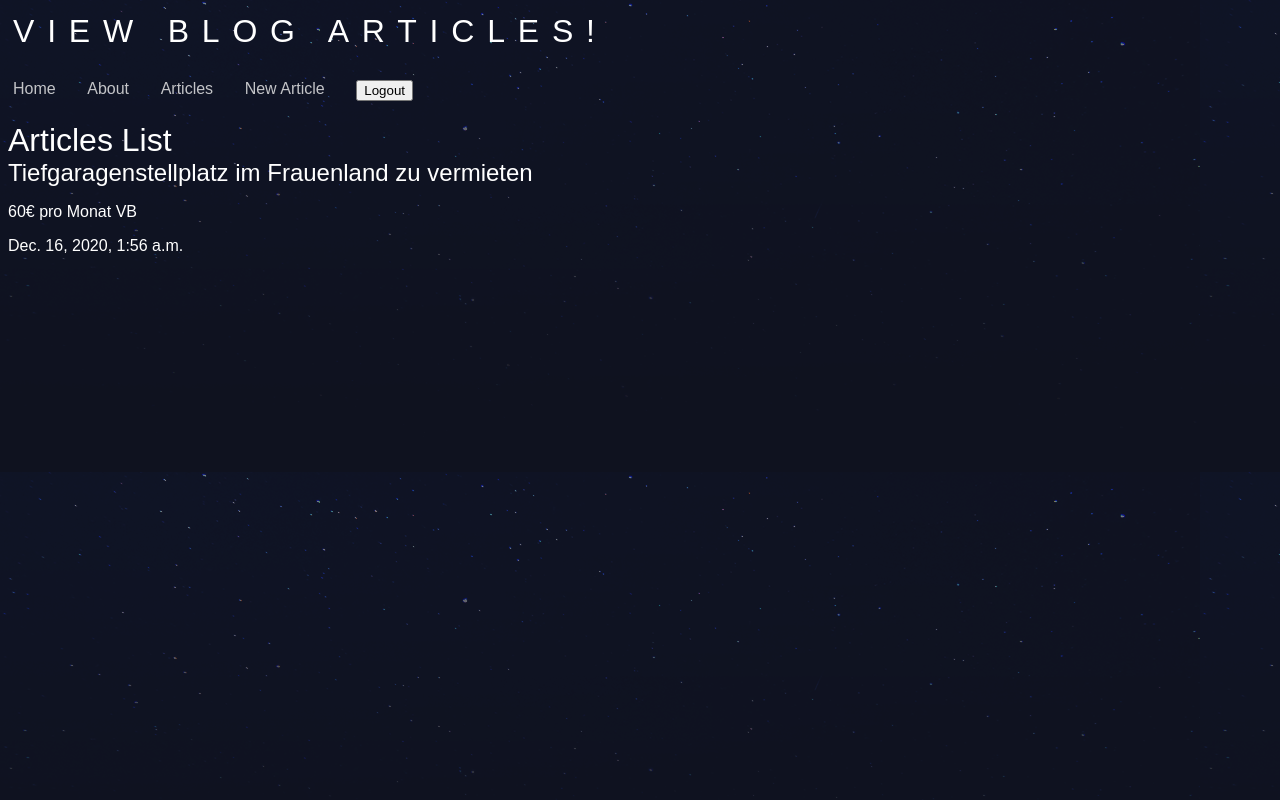
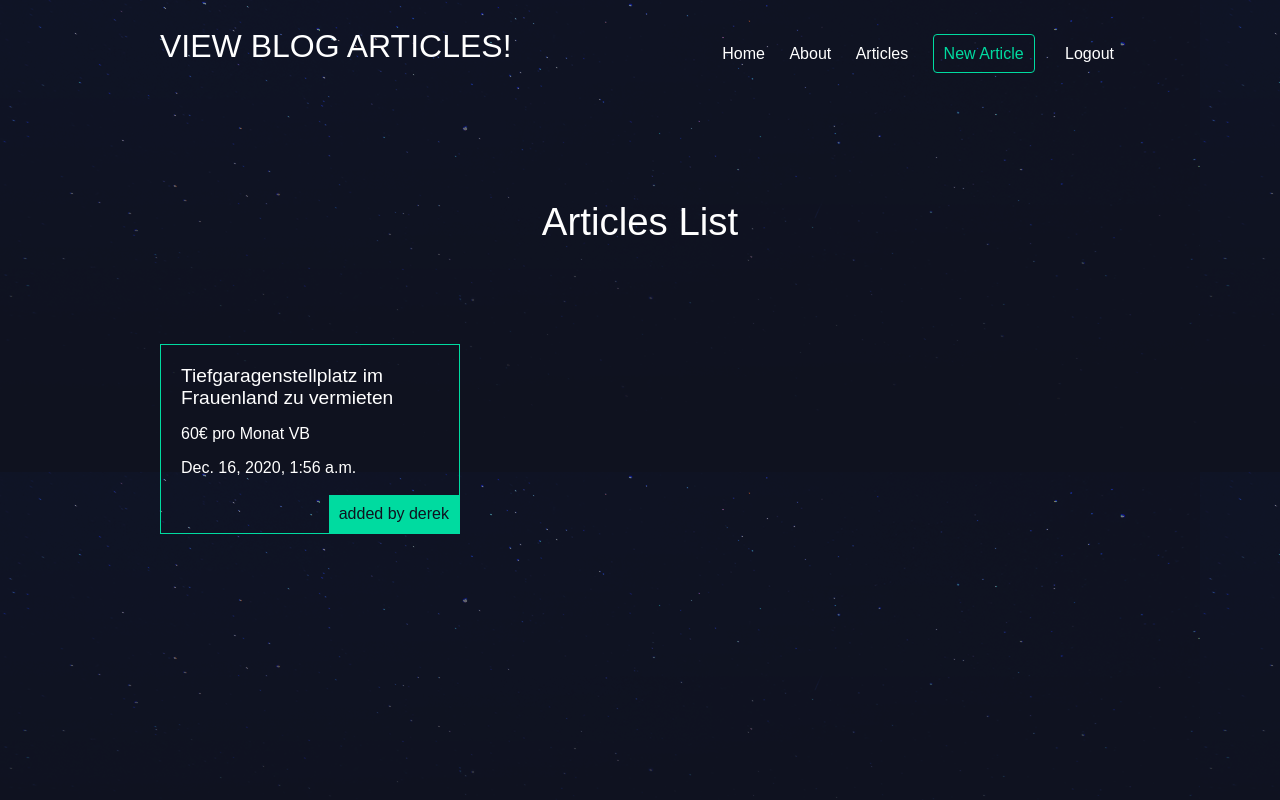
Before and after one commit to derek-watson14/DjangoSite, a Django app: page /articles/ in a window 1280 px wide. Run offline with Django 3.2, Linux system fonts and the light colour scheme; a user stored in the database is signed in; data comes from the database, SQL or seed files in the repository; both versions use the stored data as it was after the commit.

Commit message:
added styling to app

```diff
--- a/blog/articles/models.py
+++ b/blog/articles/models.py
@@ -1,4 +1,5 @@
 from django.db import models
+from django.contrib.auth.models import User
 
 STATUS_CHOICES = [
     ('d', 'Draft'),
@@ -15,8 +16,7 @@ class Article(models.Model):
     status = models.CharField(
         max_length=1, choices=STATUS_CHOICES, default='d')
     thumbnail = models.ImageField(default='default.png', blank=True)
-    # add thumbnail later
-    # add author later
+    author = models.ForeignKey(User, default=None, on_delete=models.CASCADE)
 
     def __str__(self):
         return self.title
--- a/blog/articles/templates/articles/article_create.html
+++ b/blog/articles/templates/articles/article_create.html
@@ -3,5 +3,10 @@
 {% block content %}
 <div class="create-article">
   <h2>Create a new article</h2>
+  <form class="site-form" action="{% url 'articles:create' %}" method="post" enctype="multipart/form-data">
+    {% csrf_token %}
+    {{ form }}
+    <input type="submit" value="Create">
+  </form>
 </div>
 {% endblock %}
--- a/blog/articles/templates/articles/article_list.html
+++ b/blog/articles/templates/articles/article_list.html
@@ -9,6 +9,7 @@
                     <h2><a href="{% url 'articles:detail' article.slug %}">{{ article.title }}</a></h2>
                     <p>{{ article.snippit }}</p>
                     <p>{{ article.date }}</p>
+                    <p class="author">added by {{ article.author.username }}</p>
                 </div>
             {% endif %}
         {% endfor %}
--- a/blog/articles/views.py
+++ b/blog/articles/views.py
@@ -1,7 +1,8 @@
-from django.shortcuts import render
+from django.shortcuts import render, redirect
 from .models import Article
 from django.http import HttpResponse
 from django.contrib.auth.decorators import login_required
+from . import forms
 
 
 def article_list(request):
@@ -16,4 +17,13 @@ def article_detail(request, slug):
 
 @login_required(login_url='/accounts/login/')
 def article_create(request):
-    return render(request, 'articles/article_create.html')
+    if request.method == 'POST':
+        form = forms.CreateArticle(request.POST, request.FILES)
+        if form.is_valid():
+            instance = form.save(commit=False)
+            instance.author = request.user
+            instance.save()
+            return redirect('articles:list')
+    else:
+        form = forms.CreateArticle()
+    return render(request, 'articles/article_create.html', {'form': form})
--- a/blog/assets/styles.css
+++ b/blog/assets/styles.css
@@ -5,7 +5,7 @@ body{
   color: #fff;
 }
 
-body {
+body *{
   font-family: Arial, Helvetica, sans-serif;
 }
 
@@ -19,15 +19,71 @@ a, a:hover, a:visited{
   text-decoration: none;
 }
 
-.logo {
-  font-family: Arial, Helvetica, sans-serif;
-  letter-spacing: 0.4em;
-  margin-bottom: 20px;
-  padding: 5px;
+.wrapper{
+  max-width: 960px;
+  margin: 0 auto;
 }
 
-.article-body {
-  height: 1000px;
+div.wrapper > h1{
+  text-align: center;
+  margin: 100px auto;
+  font-size: 2.4em
+}
+
+header{
+  display: grid;
+  grid-template-columns: 1fr 1fr;
+  padding: 20px 0;
+}
+
+nav{
+  justify-self: end;
+}
+
+nav li{
+  display: inline-block;
+  list-style-type: none;
+  margin-left: 20px;
+}
+
+nav button{
+  background: none;
+  color: #fff;
+  cursor: pointer;
+  border: 0;
+  font-size: 16px;
+}
+
+.articles{
+  display: grid;
+  grid-template-columns: 1fr 1fr 1fr;
+  grid-gap: 30px;
+}
+
+.article{
+  padding: 20px;
+  position: relative;
+  padding-bottom: 40px;
+  margin-bottom: 60px;
+  border: 1px solid #00dba0;
+}
+
+.article h2{
+  font-size: 1.2em;
+}
+
+.article .author{
+  padding: 10px;
+  background: #00dba0;
+  position: absolute;
+  right: 0;
+  bottom: 0;
+  margin: 0;
+  color: #0f121f;
+}
+
+.article-detail .article{
+  padding: 0;
 }
 
 .article-img-parallax {
@@ -39,19 +95,68 @@ a, a:hover, a:visited{
   background-size: cover;
 }
 
-.nav-list {
-  list-style-type: none;
-  padding: 5px;
-  display: flex;
-  flex-direction: row;
-  max-width: 400px;
-  justify-content: space-between;
+.article-body {
+  height: 500px;
 }
 
-.nav-list li a {
-  color: rgba(240, 240, 240, 80%)
+.article-detail  .article h2{
+  text-align: center;
+  margin: 20px auto;
+  font-size: 2em
 }
 
-.nav-list li a:hover {
-  color: white;
+.article-detail .article h3{
+  text-align: center;
 }
+
+.article-detail  .article p{
+  margin: 10px 20px
+}
+
+.site-form {
+  margin-top: 60px;
+  margin-bottom: 60px;
+  border: 1px solid #00dba0;
+  padding: 20px;
+}
+
+.site-form input, .site-form textarea{
+  display: block;
+  margin: 15px 0 20px 0;
+  padding: 10px;
+}
+
+a.highlight{
+  border: 1px solid #00dba0;
+  padding: 10px;
+  border-radius: 4px;
+  color: #00dba0;
+}
+
+.helptext, .helptext ul{
+  margin: 0 auto 20px;
+  color: #bbb;
+  font-size: 14px;
+  display: block;
+}
+
+.errorlist li{
+  padding: 10px;
+  list-style-type: none;
+  border: 1px solid #FF5722;
+  margin: 10px 0;
+  color: #FF5722
+}
+
+.errorlist{
+  padding: 0;
+}
+
+.site-form input[type="submit"]{
+  background: #00dba0;
+  border: 0;
+  color: #fff;
+  font-size: 20px;
+  border-radius: 4px;
+  margin: 10px 0;
+}
--- a/blog/templates/about.html
+++ b/blog/templates/about.html
@@ -1,6 +1,7 @@
 {% extends 'base_layout.html'%}
 
 {% block content %}
-    <h1>About Us</h1>
-    <p>We like django.</p>
+    <h1>About the blog</h1>
+    <p>I built this mini project to learn the basics of Django, and it turned out to be quite simple to learn the basics</p>
+    <p>I am hoping the use Django as the backend for my next freelance project, mainly because of the ease and speed of development.</p>
 {% endblock %}
--- a/blog/templates/base_layout.html
+++ b/blog/templates/base_layout.html
@@ -4,7 +4,7 @@
 <html>
     <head>
         <meta charset="utf-8">
-        <title>Djangonauts</title>
+        <title>Django Blog!</title>
         <link rel="stylesheet" href="{% static 'styles.css' %}">
     </head>
     <body>
@@ -18,9 +18,8 @@
                     {% if user.is_authenticated == False %}
                     <li><a href="{% url 'accounts:signup' %}">Signup</a></li>
                     <li><a href="{% url 'accounts:login' %}">Login</a></li>
-                    {% endif %}
-                    {% if user.is_authenticated == True %}
-                    <li><a href="{% url 'articles:create' %}">New Article</a></li>
+                    {% else %}
+                    <li><a class="highlight" href="{% url 'articles:create' %}">New Article</a></li>
                     <li>
                         <form class="logout-link" action="{% url 'accounts:logout' %}" method="post">
                             {% csrf_token %}
--- a/blog/templates/homepage.html
+++ b/blog/templates/homepage.html
@@ -1,6 +1,6 @@
 {% extends 'base_layout.html'%}
 
 {% block content %}
-    <h1>This is the homepage</h1>
-    <p>Welcome to Djangonauts</p>
+    <h1>Welcome to the Django blog!</h1>
+    <p>This is a very simple blog built using Django, a Python web framework.</p>
 {% endblock %}
```
Also changed, not shown: blog/articles/forms.py (added, +8 -0 lines), blog/articles/migrations/0005_article_author.py (added), blog/db.sqlite3, 1 other file.
